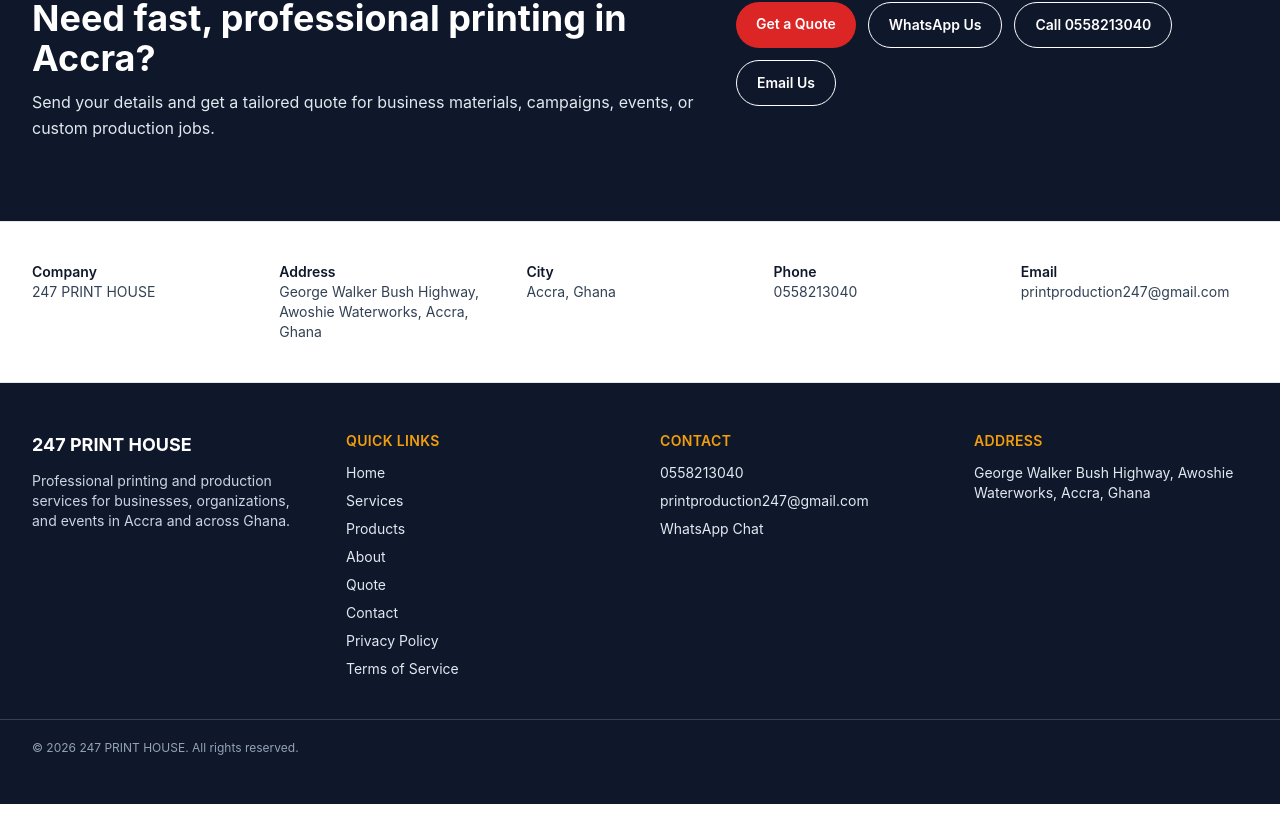
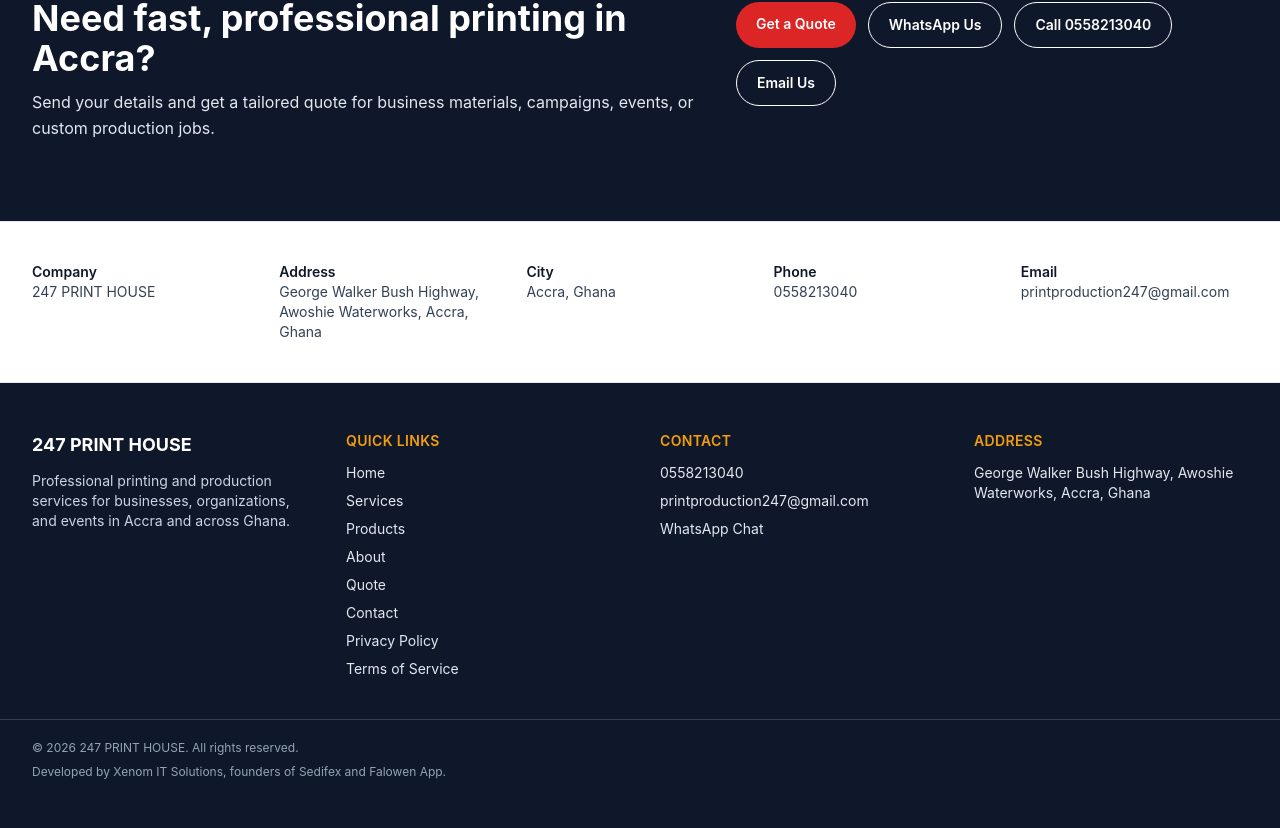
Before and after one commit to learngermanghana/247print, a Next.js app: page / in a window 1280 px wide. Shown: the part 4966-5794 px from the top of the page. Before the commit the page ends 5770 px from the top, so only its background shows below. Built offline with nearby package versions, Linux system fonts and the light colour scheme.

Commit message:
Add Xenom IT Solutions credit line to footer

```diff
--- a/components/footer.tsx
+++ b/components/footer.tsx
@@ -49,6 +49,9 @@
       </div>
       <div className="mx-auto mt-10 max-w-7xl border-t border-slate-700 px-4 pt-5 text-xs text-slate-400 sm:px-6 lg:px-8">
         © {currentYear} {BUSINESS.displayName}. All rights reserved.
+        <p className="mt-2">
+          Developed by Xenom IT Solutions, founders of Sedifex and Falowen App.
+        </p>
       </div>
     </footer>
   );
```
